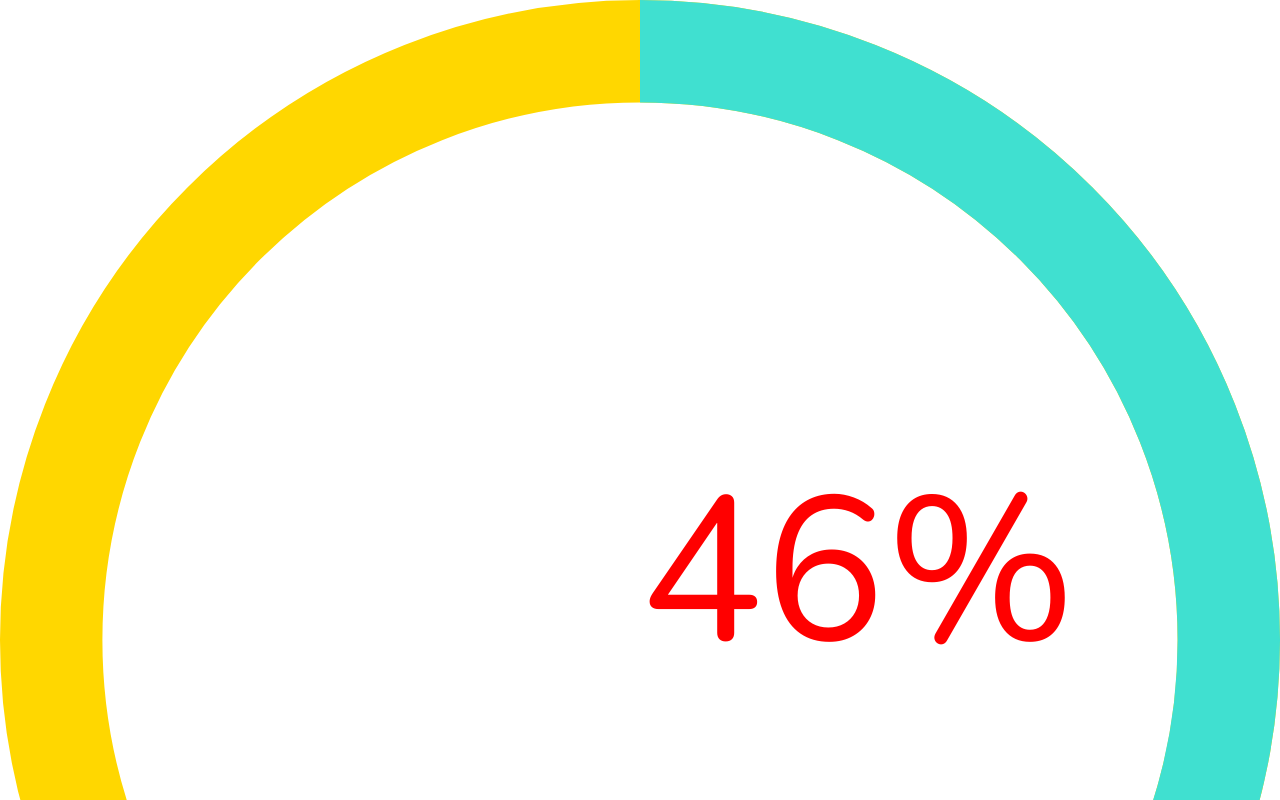
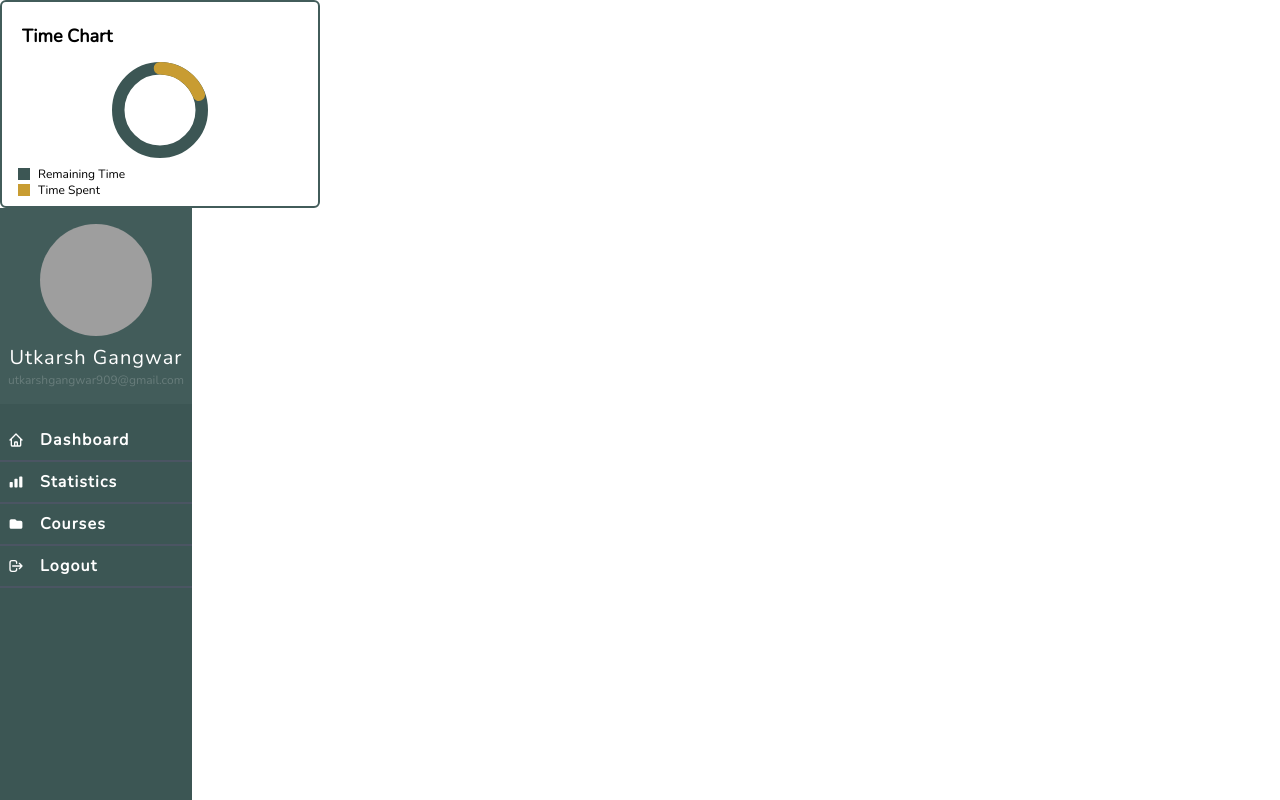
Before and after one commit to DevRyth/Time-Bank-Client, a React (Create React App) app: page /dashboard in a window 1280 px wide. Shown: the top 800 px of the page. Built offline with nearby package versions, Linux system fonts and the light colour scheme; sample sign-in values are in the browser's storage; grey boxes are pictures that could not be loaded.

Commit message:
progress bar completed

```diff
--- a/src/components/Sidebar.tsx
+++ b/src/components/Sidebar.tsx
@@ -12,7 +12,7 @@ const Sidebar: React.FC<Props> = ({ name, email, image }) => {
   return (
     <div>
       <div>
-        <ProgressBar />
+        <ProgressBar percentage={19} />
         {/* <Navigation /> */}
       </div>
       <div className="hidden sm:block w-max h-screen bg-primary-dark">
--- a/src/sharedComponents/ProgressBar.tsx
+++ b/src/sharedComponents/ProgressBar.tsx
@@ -1,22 +1,32 @@
 import React from "react";
 import { CircularProgressbar, buildStyles } from "react-circular-progressbar";
+import "react-circular-progressbar/dist/styles.css";
 interface Props {
-  //   percentage: string;
+  percentage: any;
 }
 
-const ProgressBar: React.FC<Props> = () => {
-  const percentage = 46;
+const ProgressBar: React.FC<Props> = ({ percentage }) => {
   return (
-    <div>
+    <div className=" w-3/12 h-52 p-2 border-2 hover:shadow-stacked cursor-pointer transform  transition-ease duration-700 hover:scale-95 rounded-md border-primary-lite flex flex-col">
+      <span className="p-3 text-lg font-extrabold">Time Chart</span>
       <CircularProgressbar
+        strokeWidth={13}
         value={percentage}
-        text={`${percentage}%`}
         styles={buildStyles({
-          textColor: "red",
-          pathColor: "turquoise",
-          trailColor: "gold",
+          textSize: "14px",
+          trailColor: "#3C5654",
+          pathColor: "#C89C32",
         })}
+        className="w-28 h-28 mb-2 transform motion-reduce:transform-none "
       />
+      <div className="flex flex-row my-auto">
+        <div className="h-3 w-3 mx-2 my-auto bg-primary-dark "></div>
+        <div className="text-xs font-medium ">Remaining Time</div>
+      </div>
+      <div className="flex flex-row my-auto">
+        <div className="h-3 w-3 mx-2 my-auto bg-secondary-dark"></div>
+        <div className="text-xs font-medium ">Time Spent</div>
+      </div>
     </div>
   );
 };
```
